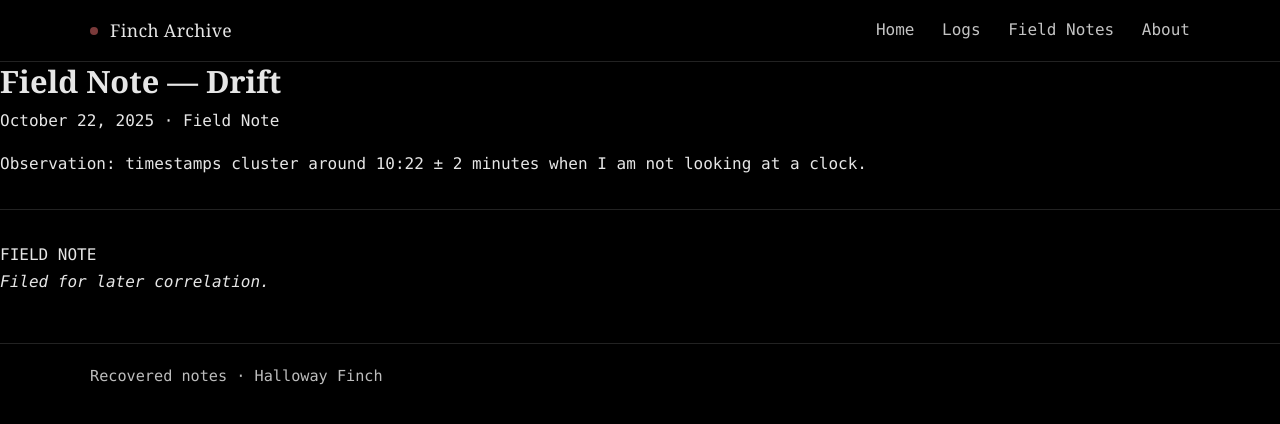
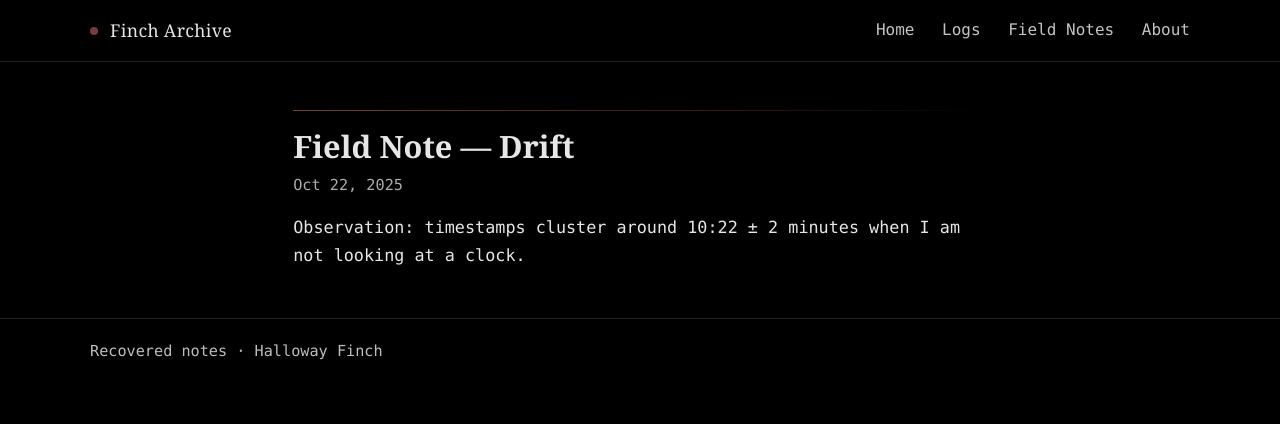
Before and after one commit to HallowayFinch/fincharchive.com, a Jekyll site: the page built from _field-notes/drift.md, in a window 1280 px wide. Shown: the top 424 px of the page. Built offline with Jekyll 4.4.1, drawn with Linux system fonts in a browser that asks for light colours.

Commit message:
Update fieldnote.html

```diff
--- a/_layouts/fieldnote.html
+++ b/_layouts/fieldnote.html
@@ -1,13 +1,20 @@
 ---
 layout: default
 ---
-<article>
-  <h1>{{ page.title }}</h1>
-  <p class="meta">{{ page.date | date: "%B %d, %Y" }} · Field Note</p>
-  {{ content }}
-  <div class="post-footer">
-    <hr>
-    <div class="badge">FIELD NOTE</div>
-    <em>Filed for later correlation.</em>
-  </div>
-</article>
+
+<main class="container" style="margin:3rem auto 2rem">
+  <div class="rule" style="margin-bottom:1rem"></div>
+
+  <header style="margin-bottom:1rem;">
+    <h1>{{ page.title }}</h1>
+    {% if page.date %}
+    <div style="opacity:.75;font-size:.95rem;">
+      {{ page.date | date: "%b %-d, %Y" }}
+    </div>
+    {% endif %}
+  </header>
+
+  <article style="font-size:1.05rem;">
+    {{ content }}
+  </article>
+</main>
```
